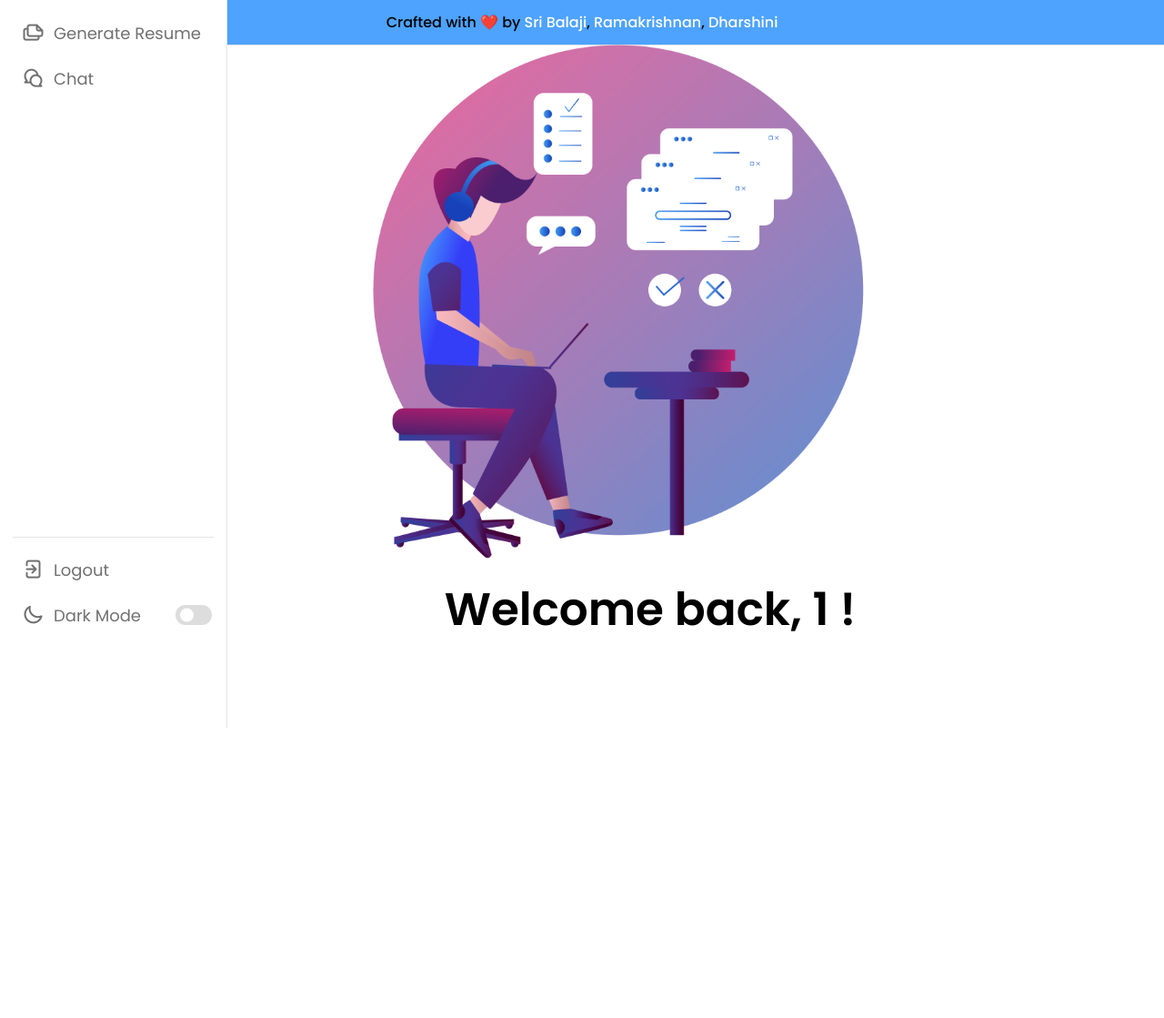
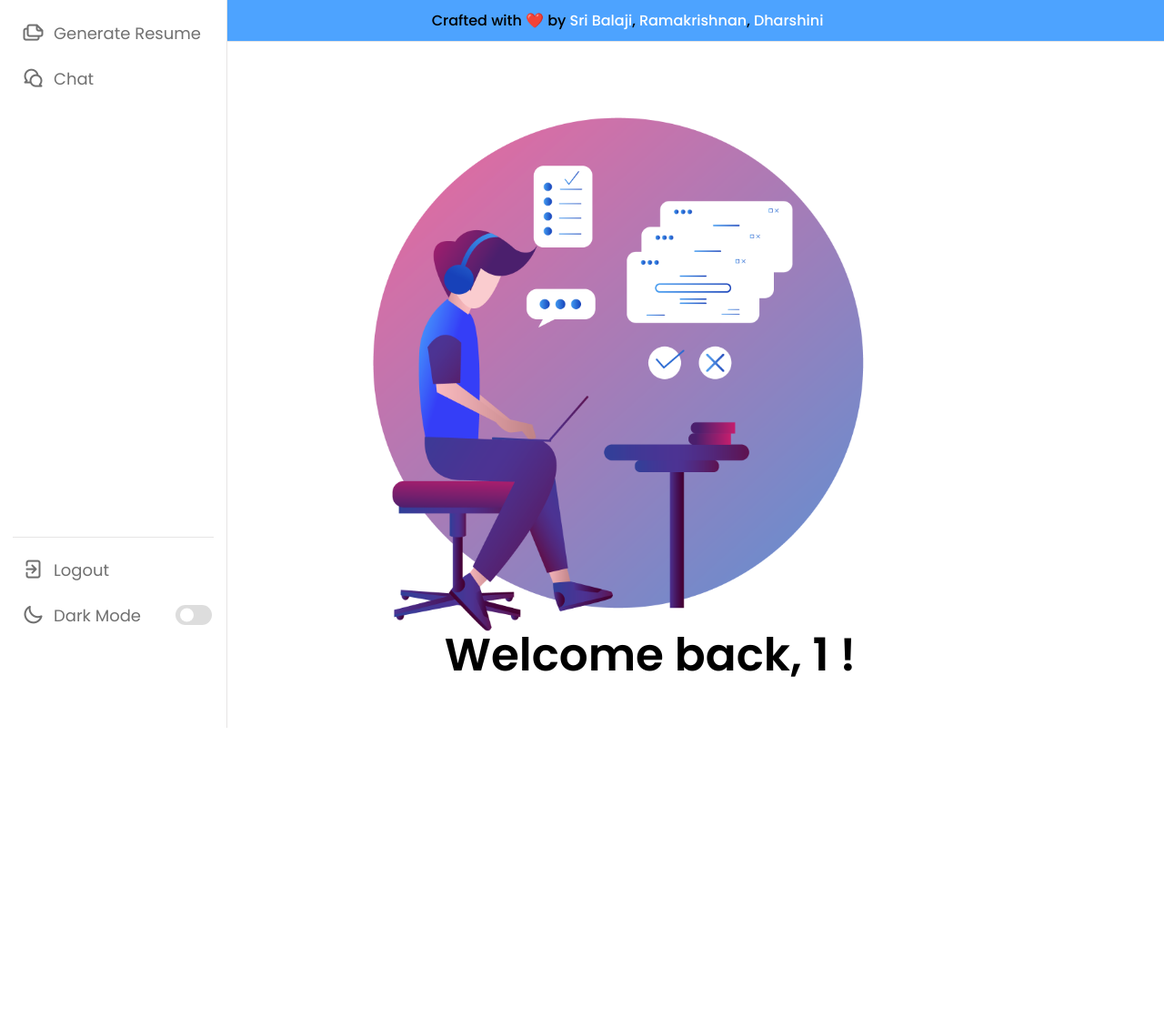
Before and after one commit to sribalaji02/intelliresume, a Django app: page /home/1 in a window 1280 px wide. Shown: the top 1119 px of the page at 91% size. Run offline with Django 4.2, Linux system fonts and the light colour scheme.

Commit message:
home.html

```diff
--- a/rg/templates/home.html
+++ b/rg/templates/home.html
@@ -31,6 +31,7 @@
 body{
     min-height: 200vh;
     background-color: var(--primary-color);
+    overflow: hidden;
 }
 body.dark {
     --primary-color: #242526;
@@ -224,7 +225,7 @@ body.dark .switch:before{
     padding: 10px 14px;
     transition: var(--tran-05);
     position: absolute; /* or 'fixed' */
-    top: 270px;  /* distance from the top */
+    top: 320px;  /* distance from the top */
     left: 200px; /* distance from the left */
 }
 nav.close ~ .dashboard{
@@ -338,7 +339,7 @@ nav.close ~ .dashboard .top{
             margin-left: auto;
             margin-right: auto;
             position: absolute;
-            top: 40%;
+            top: 50%;
             left:55%;
             transform: translate(-55%, -50%);
             width: 700px; /* Increase the width as desired */
@@ -453,18 +454,23 @@ nav.close ~ .dashboard .top{
 }
 /* Credits Footer Styles */
 .credits-footer {
-    text-align: center;
-    padding: 12px;
-    background-color: var(--box1-color); /* Matches the theme's box color */
+    text-align: center; /* Change "center" to "right" to align the text to the right */
+    padding: 10px;
+    background-color: var(--box1-color);
     color: var(--text-color);
     width: 100%;
     border-bottom: 1px solid var(--border-color);
 }
 
 
+
 .credits-text {
     font-size: 16px;
     font-weight: 500;
+    margin-left: 100px;
+}
+::-webkit-scrollbar {
+    display: none; /* This hides the scrollbar in WebKit browsers */
 }
 
 .credits-footer a {
```
